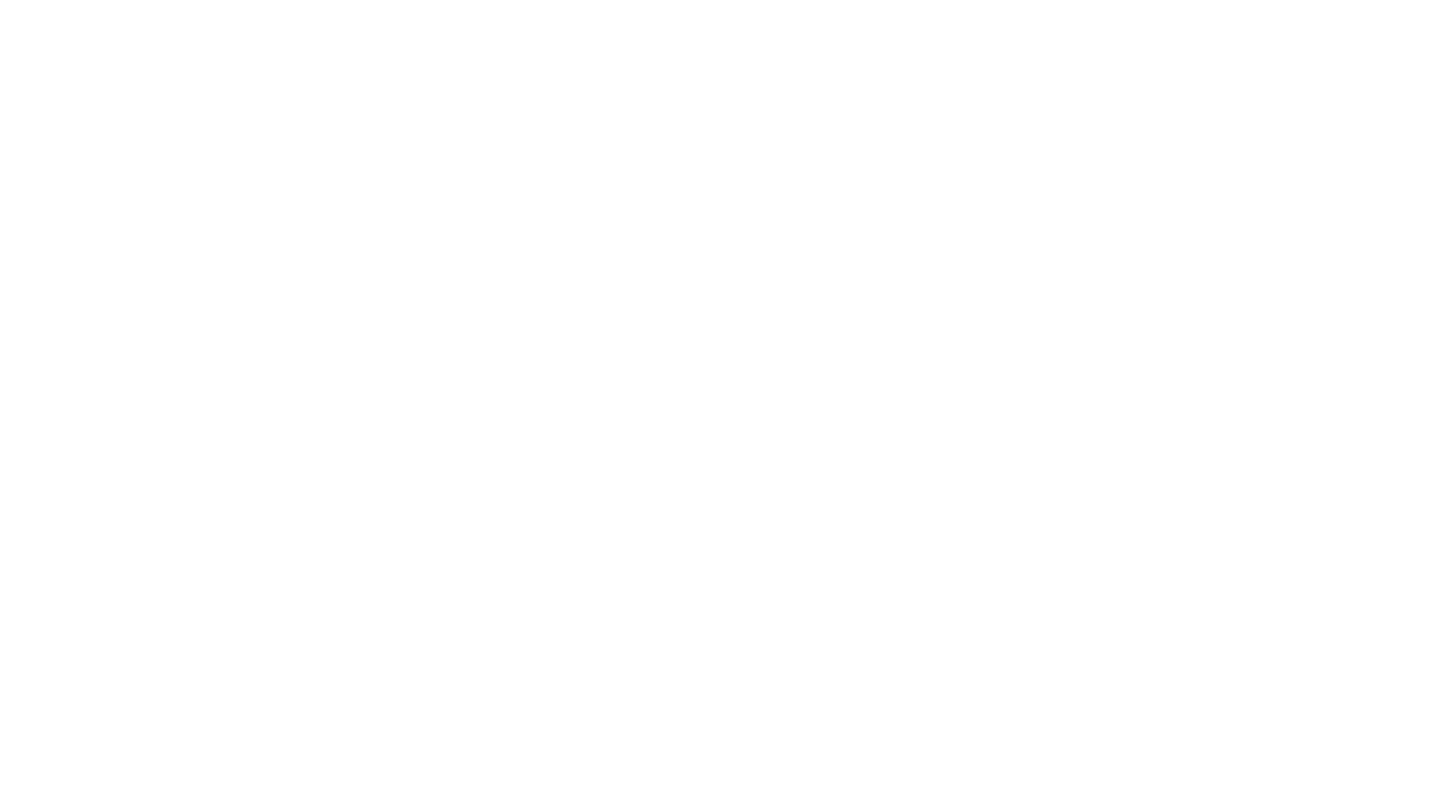
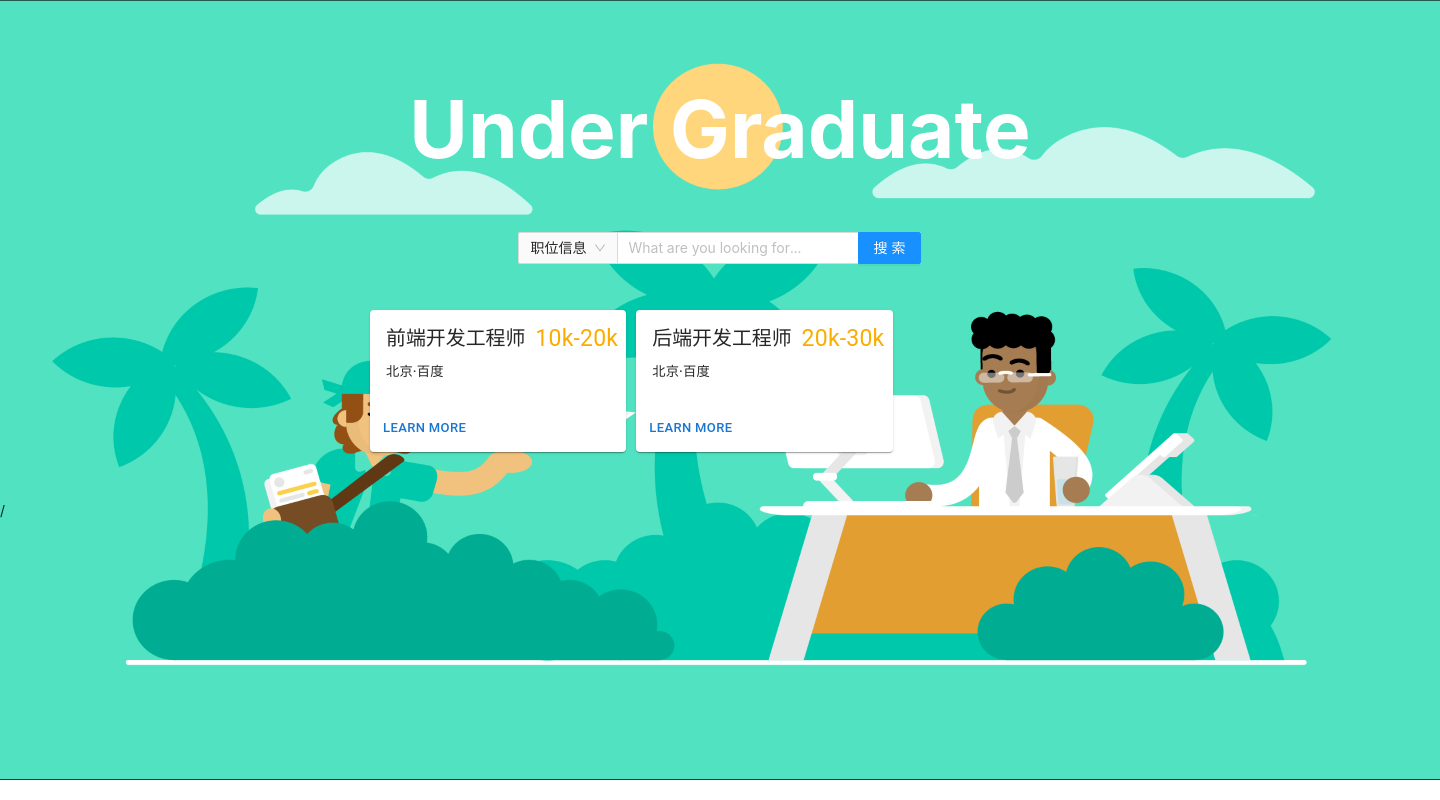
Before and after one commit to kuroo-fissh/UnderGraduate, a React (Create React App) app: page / in a window 1280 px wide. Before the commit this address had no page. Shown: the whole page, 1440 px wide, since content can reach past the window. Built offline with nearby package versions, Linux system fonts and the light colour scheme.

Commit message:
feat/完成初始界面开发

```diff
--- a/src/App.js
+++ b/src/App.js
@@ -1,5 +1,7 @@
 import { BrowserRouter, Routes, Route } from 'react-router-dom';
 import JobSearchPage from './pages/JobSearchPage';
+import SearchPage from './pages/SearchPage';
+import InterviewExperience from './pages/InterviewExperience';
 import 'antd/dist/antd.min.css';
 import './App.css';
 import React from "react";
@@ -8,6 +10,9 @@ function App() {
 	return (
 		<BrowserRouter>
 			<Routes>
+				<Route path='/' element = {<SearchPage/>}/>
+				<Route path='/login' element = {<SearchPage/>}/>
+				<Route path='/InterviewExperience' element = {<InterviewExperience/>}/>
 				<Route path='/jobSearch' element={<JobSearchPage />} />
 			</Routes>
 		</BrowserRouter>
--- a/src/component/JobCard/JobCard.js
+++ b/src/component/JobCard/JobCard.js
@@ -6,7 +6,7 @@ import './style.css';
 export const JobCard = (props) => {
 
 	// eslint-disable-next-line react/prop-types
-	const {item: { id,title, company, salary, city, tag}} = props;
+	const {item: { id,title, company, salary, city, tags}} = props;
 	return (
 		<Card name={id} className="card-zone">
 			<div className="card-content">
@@ -18,7 +18,7 @@ export const JobCard = (props) => {
 			<div className="card-tag">
 				{
 					// eslint-disable-next-line react/prop-types
-					tag.map((item, index) => {
+					tags.map((item, index) => {
 						return <Tag key={index} color="#4CE3C4">{item}</Tag>;
 					}
 					)}
--- a/src/component/Search/TopSearchArea.js
+++ b/src/component/Search/TopSearchArea.js
@@ -20,7 +20,7 @@ export const TopSearchArea = (props) => {
 				"company": "百度",
 				"salary": "10k-20k",
 				"city": "北京",
-				"tag": ["前端", "百度", "北京"],
+				"tags": ["前端", "百度", "北京"],
 			},
 			{
 				"id": "4",
@@ -28,7 +28,7 @@ export const TopSearchArea = (props) => {
 				"company": "百度",
 				"salary": "20k-30k",
 				"city": "北京",
-				"tag": ["前端", "百度", "北京"],
+				"tags": ["前端", "百度", "北京"],
 			},
 		];
 		//值回调给父级
--- /dev/null
+++ b/src/pages/InterviewExperience.js
@@ -0,0 +1,85 @@
+/* eslint-disable react/jsx-key */
+/* eslint-disable no-unused-vars */
+import React, { useEffect, useState } from 'react';
+import '../index.css';
+import reportWebVitals from '../reportWebVitals';
+import 'antd/dist/antd.min.css';
+import { Navigate } from 'react-router-dom';
+import { Input,Radio,Layout,Form,Row,Col, Space, Carousel, Divider, Card, Tag, Button,Popconfirm } from 'antd';
+import { AudioOutlined } from '@ant-design/icons';
+import { FrownOutlined , QuestionCircleOutlined } from '@ant-design/icons';
+import { Cascader, Select } from 'antd';
+import { TopSearchArea } from '../component/Search/TopSearchArea';
+import { styled } from '@mui/material/styles';
+import CardHeader from '@mui/material/CardHeader';
+import CardActions from '@mui/material/CardActions';
+import Typography from '@mui/material/Typography';
+
+const InterviewExperience = () => {
+
+	const [content, setContent] = useState('');
+	const [check, setCheck] = useState(0);
+	const [current, setCurrent] = useState('Search');
+
+
+	const SearchContentChange = (item) => {
+		setContent(item.target.value, console.log("content: " + content));
+	};
+
+	const ChangeStatus = () => {
+		setCurrent('Search', console.log("current:",current, "content:",content));
+	};
+
+	const [searchResult, setSearchResult] = useState([
+		{
+			"id": "1",
+			"title": "阿里、腾讯、字节、快手、美团 | Java开发岗 | 2020…",
+			"tags": ["面试经验","Java", "4+"],
+		},
+		{
+			"id": "2",
+			"title": "后端开发工程师",
+			"tags": ["面试经验","Java", "5+"],
+		},
+	]);
+
+	React.useEffect(() => {
+		const SearchContentChangeTmp = async () => {
+			//setContent(item.target.value);
+			console.log("content: " + content);
+		};
+		SearchContentChangeTmp();
+
+		const ChangeStatusTmp = async () => {
+			console.log("current:",current, "content:",content);
+		};
+		ChangeStatusTmp();
+	}, [content], [current]);
+
+	return (
+		<Form>
+			<Row>
+				<h2 style={{fontSize: "30px", color: '#4CE3C4',marginLeft:'20px',marginRight:'20px', marginBottom: '3px', fontWeight: 'bold'}}>Under Graduate</h2>
+				<div>
+					<TopSearchArea setSearchResult={setSearchResult}/>
+				</div>
+			</Row>
+			<Layout>
+				<Row style={{marginTop : '10px', marginLeft: '10px'}} gutter={10}>
+					{searchResult.map(item => (
+						<Col span={5}>
+							<Card
+								title={item.title}
+							>
+								{item.tags.map(tag => (
+									<Tag color="cyan">{tag}</Tag>))
+								}
+							</Card>
+						</Col>
+					))}
+				</Row>
+			</Layout>
+		</Form>
+	);
+};
+export default InterviewExperience;
--- /dev/null
+++ b/src/pages/SearchPage.js
@@ -0,0 +1,165 @@
+/* eslint-disable react/jsx-key */
+/* eslint-disable no-unused-vars */
+import React, { useEffect, useState } from 'react';
+import '../index.css';
+import reportWebVitals from '../reportWebVitals';
+import 'antd/dist/antd.min.css';
+import pic from "../image/img.png";
+import { Navigate } from 'react-router-dom';
+import { Input,Radio,Layout,Form,Row,Col, Space, Carousel, Divider} from 'antd';
+import { AudioOutlined } from '@ant-design/icons';
+import { SettingOutlined } from '@ant-design/icons';
+import { Cascader, Select } from 'antd';
+import { TopSearchArea } from '../component/Search/TopSearchArea';
+import { styled } from '@mui/material/styles';
+import Card from '@mui/material/Card';
+import Button from '@mui/material/Button';
+import CardHeader from '@mui/material/CardHeader';
+import CardActions from '@mui/material/CardActions';
+import Typography from '@mui/material/Typography';
+
+const { Search } = Input;
+const { Option } = Select;
+const suffix = (
+	<AudioOutlined
+		style={{
+			fontSize: 16,
+			color: '#1890ff',
+		}}
+	/>
+);
+
+const onChange = item => {
+	console.log(item);
+};
+
+const selectBefore = (
+	<Select defaultValue="职位信息" className="select-before">
+		<Option value="job">职位信息</Option>
+		<Option value="interview">面试经验</Option>
+	</Select>
+);
+
+let sectionStyle = {
+	width: "1440px",
+	height: "780px",
+	// makesure here is String确保这里是一个字符串，以下是es6写法
+	backgroundImage: `url(${pic})`
+};
+
+const SearchPage = () => {
+
+	const [content, setContent] = useState('');
+	const [check, setCheck] = useState(0);
+	const [current, setCurrent] = useState('Search');
+
+
+	const SearchContentChange = (item) => {
+		setContent(item.target.value, console.log("content: " + content));
+	};
+
+	const ChangeStatus = () => {
+		setCurrent('Search', console.log("current:",current, "content:",content));
+	};
+
+	const [searchResult, setSearchResult] = useState([
+		{
+			"id": "1",
+			"title": "前端开发工程师",
+			"company": "百度",
+			"salary": "10k-20k",
+			"city": "北京",
+		},
+		{
+			"id": "2",
+			"title": "后端开发工程师",
+			"company": "百度",
+			"salary": "20k-30k",
+			"city": "北京",
+		},
+	]);
+
+	React.useEffect(() => {
+		const SearchContentChangeTmp = async () => {
+			//setContent(item.target.value);
+			console.log("content: " + content);
+		};
+		SearchContentChangeTmp();
+
+		const ChangeStatusTmp = async () => {
+			console.log("current:",current, "content:",content);
+		};
+		ChangeStatusTmp();
+	}, [content], [current]);
+
+	if (current === 'Search') {
+		return (
+			<Form name="basic"
+				initialValues={{ remember: true }}
+				autoComplete="off"
+				style={sectionStyle}>
+
+				<div style={{display : "flex", flexDirection : "row", justifyContent : "center"}}>
+					<Form.Item style={{width : 700, border :1}}>
+						<br/>
+						<br/>
+						<br/>
+						<h1 style={{display : "flex", flexDirection : "row", justifyContent : "center", fontWeight : 'bolder', color : "white", fontSize : "80px"}} >Under Graduate</h1>
+						<Form.Item name="content"
+							style={{display : "flex", flexDirection : "row", justifyContent : "center"}}
+							rules = {[
+								{
+									required : true,
+									message : '请输入搜索内容'
+								},
+							]}>
+							<Search
+								addonBefore={selectBefore}
+								placeholder = "What are you looking for..."
+								enterButton = "搜索"
+								onChange={(e)=>setContent(e.target.value)}
+								onSearch={()=>setCurrent('InterviewExperience')}/>
+						</Form.Item>
+						<br/>
+						<Form.Item>
+							<Row gutter={10}>
+								{searchResult.map(item => (
+									<Col span={9}>
+										<Card sx={{ maxWidth: 700 }}>
+											<CardHeader
+												action={
+													// <IconButton aria-label="settings">
+													// 	<MoreVertIcon />
+													// </IconButton>
+													<Typography sx={{ fontSize: 23 }} color="#FAAD00">
+														{item.salary}
+													</Typography>
+												}
+												title = {
+													<h5>{item.title}</h5>
+												}
+												subheader = {
+													<h5>{item.city + '·' + item.company}</h5>
+												}>
+											</CardHeader>
+											<CardActions>
+												<Button size="small" >learn more</Button>
+											</CardActions>
+										</Card>
+									</Col>
+								))}
+							</Row>
+						</Form.Item>
+					</Form.Item>
+				</div>
+				/</Form>
+		);
+	}
+	else if (current === "InterviewExperience"){
+		return (
+			<Navigate to = '/InterviewExperience'/>
+		);
+	}
+};
+
+export default SearchPage;
```
Also changed, not shown: src/image/img.png (added).
